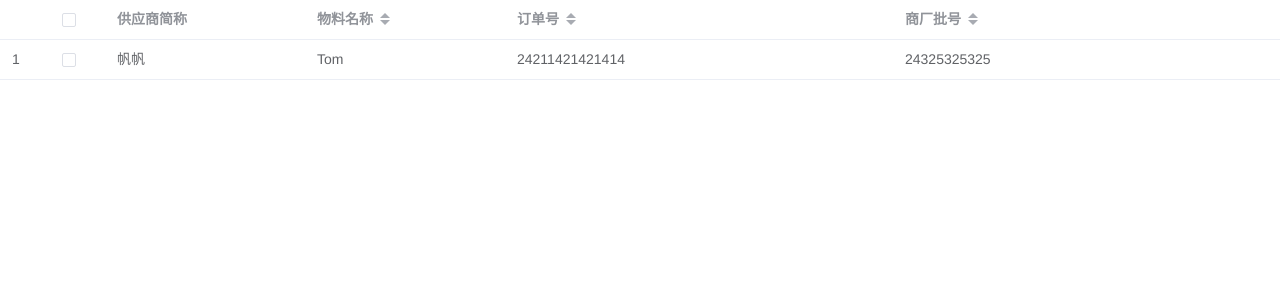
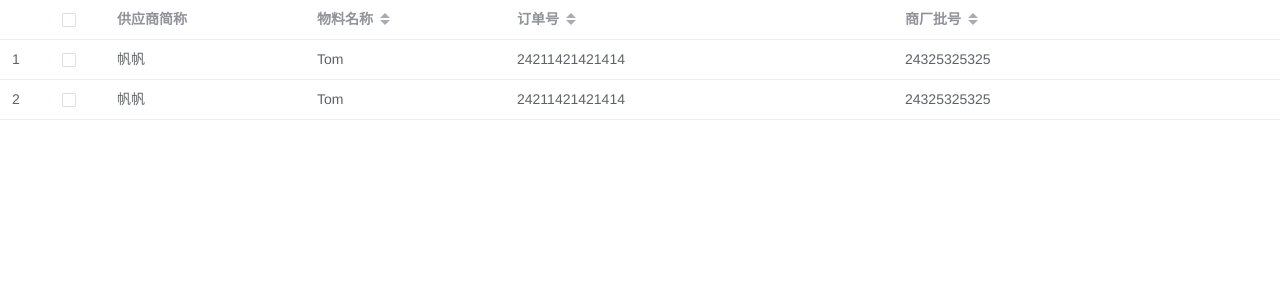
Before and after one commit to Kieyfr/suppliermateriallabelprintingtoolpage, a Vue app: page /order in a window 1280 px wide. Shown: the top 300 px of the page. Built offline with nearby package versions, Linux system fonts and the light colour scheme.

Commit message:
订单组件更改

```diff
--- a/src/components/Order.vue
+++ b/src/components/Order.vue
@@ -23,7 +23,7 @@
 
 <script lang="ts" setup>
 
-import { ref } from 'vue'
+import { ref ,reactive} from 'vue'
 
 const multipleSelection = ref<Orders[]>([])
 const currentRow = ref()
@@ -33,11 +33,18 @@ interface Orders {
   VBILLCODE: string//订单号
   SUPPLOTNUM:string//供应商批号
 }
+var orders=[]
+const emit=defineEmits(['clickCurrentChange','handleSelectionChange'])
 
 const handleSelectionChange = (val: Orders[]) => {
   multipleSelection.value = val
+  let orders=val
+  console.log(orders)
+  emit("handleSelectionChange",orders)
+}
 
-}
+
+
 //选中后触发事件
 const clickCurrentChange = (val: Orders | undefined) => {
   currentRow.value = val
@@ -72,5 +79,11 @@ const tableData: Orders[] = [
     VBILLCODE: '24211421421414',
     SUPPLOTNUM:"24325325325"
   },
+  {
+    SHORTNAME: '帆帆',
+    MATERNAME: 'Tom',
+    VBILLCODE: '24211421421414',
+    SUPPLOTNUM:"24325325325"
+  },
 ]
 </script>
```
